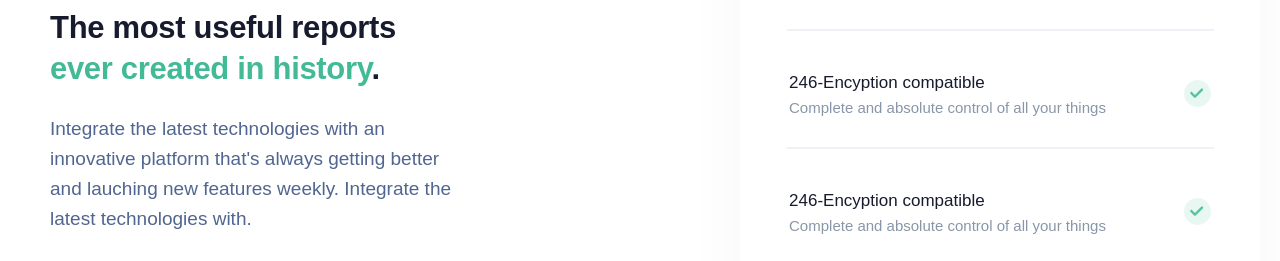
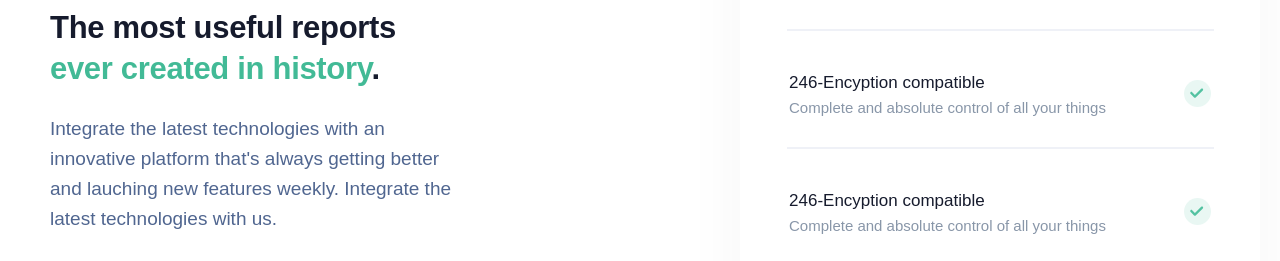
Before and after one commit to Akindejoye/landkit_enterprise, a React (Create React App) app: page / in a window 1280 px wide. Shown: the part 1727-1988 px from the top of the page. Built offline with nearby package versions, Linux system fonts and the light colour scheme.

Commit message:
Changes for commit

```diff
--- a/src/components/enterprise/Enterprise.jsx
+++ b/src/components/enterprise/Enterprise.jsx
@@ -16,7 +16,7 @@ const Enterprise = () => {
                         Integrate the latest technologies with an<br/>
                         innovative platform that's always getting better<br/>
                         and lauching new features weekly. Integrate the<br/>
-                        latest technologies with.
+                        latest technologies with us.
                     </p>
                     <div className={Manseur.enterpriseLinkBox}>
                         <span className={Manseur.enterpriseWeb}>www.yoursite.com</span>
```
Also changed, not shown: 1 other file (tests, documents, lock files or other folders).
